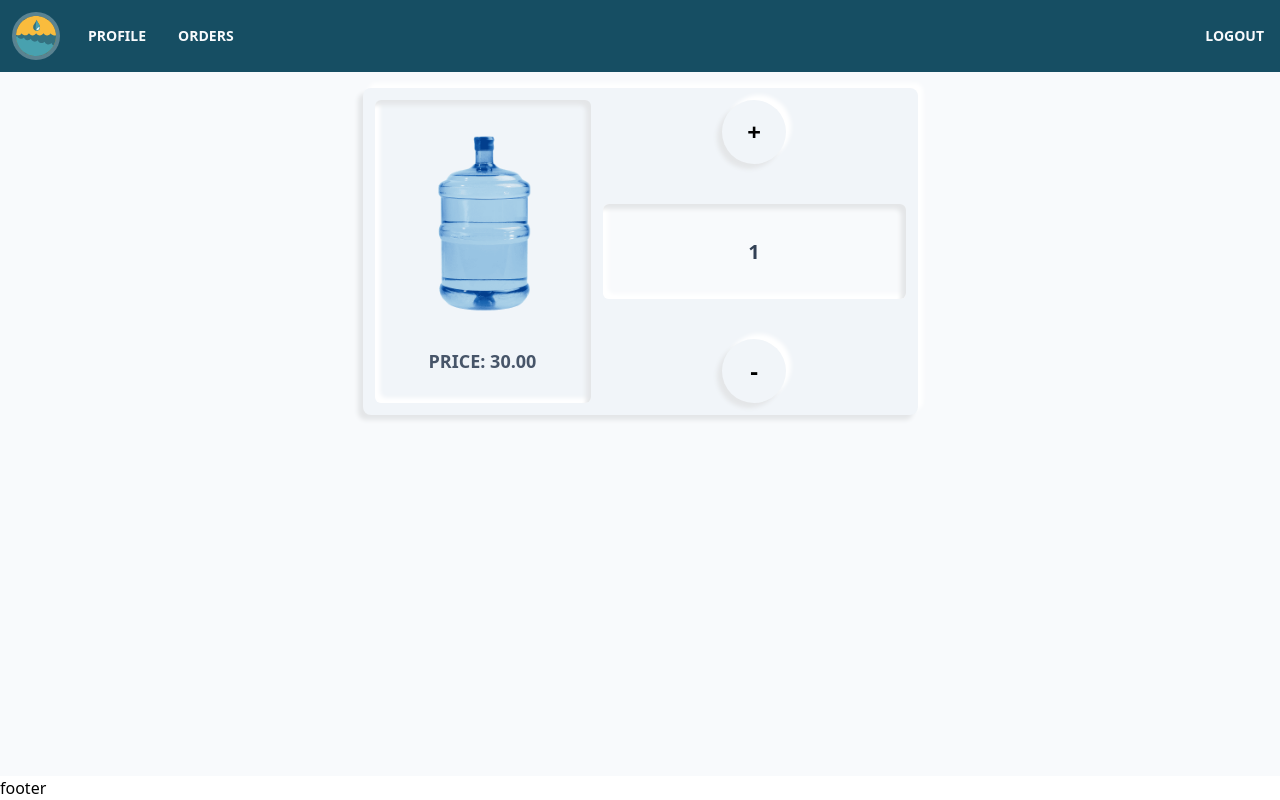
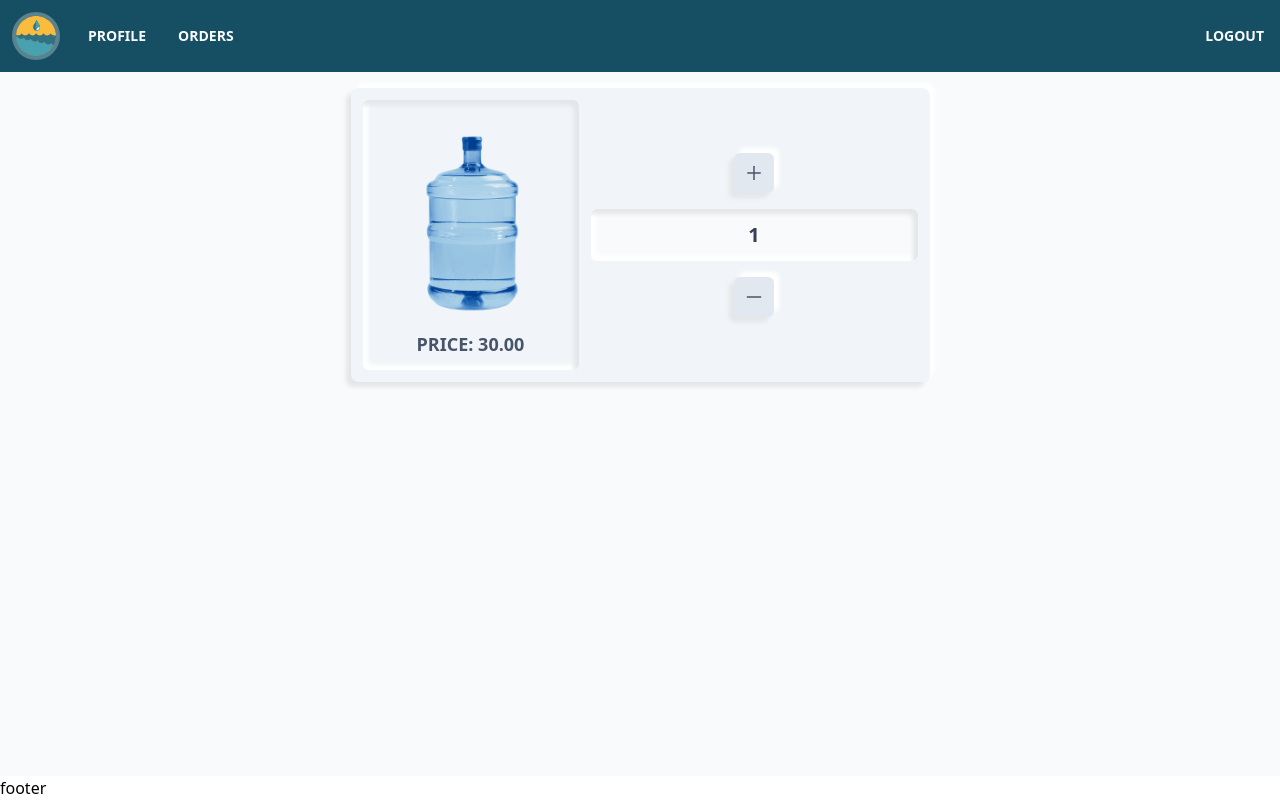
Before and after one commit to justinsalasdev/bernardwater, a React (Create React App) app: page / in a window 1280 px wide. Built offline with nearby package versions, Linux system fonts and the light colour scheme; no server answers; the database is empty; sample sign-in values are in the browser's storage.

Commit message:
styles and component refactor

```diff
--- a/src/App/Dashboard/Dashboard.tsx
+++ b/src/App/Dashboard/Dashboard.tsx
@@ -1,4 +1,5 @@
-import { useState } from "react";
+import Icon, { iconTypes } from "components/Icon";
+import React, { useState } from "react";
 import img from "../../assets/water-rounded.png";
 
 export default function Dashboard() {
@@ -14,7 +15,6 @@ export default function Dashboard() {
   //   setQuantity(e.target.value);
   // };
 
-  const price = 30;
   return (
     <div className="bg-slate-50 grid content-start">
       <div
@@ -28,26 +28,31 @@ export default function Dashboard() {
           </p>
         </div>
 
-        <div className="grid grid-rows-a1a gap-10 justify-items-center aspect-square">
-          <button
-            className="text-2xl font-bold aspect-square w-16 shadow-outer-slate50 bg-slate-150 rounded-full"
-            onClick={incrementQuantity}
-          >
-            +
-          </button>
+        <div className="grid content-center place-items-center gap-4">
+          <Indcrementor>
+            <Icon type={iconTypes.plus} size={20} />
+          </Indcrementor>
           <input
-            className="focus:outline-none text-xl font-bold text-center text-slate-700 bg-slate-50 rounded-md shadow-inner-slate50"
+            className="focus:outline-none text-xl font-bold text-center text-slate-700 bg-slate-50 rounded-md shadow-inner-slate50 p-3"
             type="text"
             value={quantity}
           />
-          <button
-            className="text-2xl font-bold aspect-square w-16 shadow-outer-slate50 rounded-full"
-            onClick={incrementQuantity}
-          >
-            -
-          </button>
+          <Indcrementor>
+            <Icon type={iconTypes.minus} size={20} />
+          </Indcrementor>
         </div>
       </div>
     </div>
   );
 }
+
+function Indcrementor(props: React.ButtonHTMLAttributes<HTMLButtonElement>) {
+  return (
+    <button
+      className="font-extrabold text-slate-600 bg-slate-200 w-10 aspect-square grid place-items-center shadow-outer-slate50 rounded-md active:shadow-inner-slate50 active:bg-slate-100"
+      onClick={props.onClick}
+    >
+      {props.children}
+    </button>
+  );
+}
--- a/src/App/Profile/schema.ts
+++ b/src/App/Profile/schema.ts
@@ -1,9 +1,6 @@
 import { FirestoreDataConverter } from "firebase/firestore";
+import { PartialRecord } from "types/types";
 import * as yup from "yup";
-
-type PartialRecord<K extends keyof any, T> = {
-  [P in K]?: T;
-};
 
 export type Profile = {
   fullName: string;
--- a/src/components/Icon.tsx
+++ b/src/components/Icon.tsx
@@ -1,6 +1,10 @@
 import { IconBaseProps, IconType } from "react-icons";
 import { FaFacebookSquare } from "react-icons/fa";
-import { AiOutlineLoading3Quarters } from "react-icons/ai";
+import {
+  AiOutlineLoading3Quarters,
+  AiOutlinePlus,
+  AiOutlineMinus,
+} from "react-icons/ai";
 import { IoMdClose } from "react-icons/io";
 
 export default function Icon(props: IconBaseProps & { type: iconTypes }) {
@@ -13,10 +17,14 @@ export enum iconTypes {
   fb = "FaFacebookSquare",
   loading = "AiOutlineLoading3Quarters",
   close = "GrClose",
+  plus = "AiOutlinePlus",
+  minus = "AiOutlineMinus",
 }
 
 export const icons: { [key in iconTypes]: IconType } = {
   [iconTypes.fb]: FaFacebookSquare,
   [iconTypes.loading]: AiOutlineLoading3Quarters,
   [iconTypes.close]: IoMdClose,
+  [iconTypes.plus]: AiOutlinePlus,
+  [iconTypes.minus]: AiOutlineMinus,
 };
--- /dev/null
+++ b/src/types/types.ts
@@ -0,0 +1,3 @@
+export type PartialRecord<K extends keyof any, T> = {
+  [P in K]?: T;
+};
```
Also changed, not shown: 2 other files (tests, documents, lock files or other folders).
